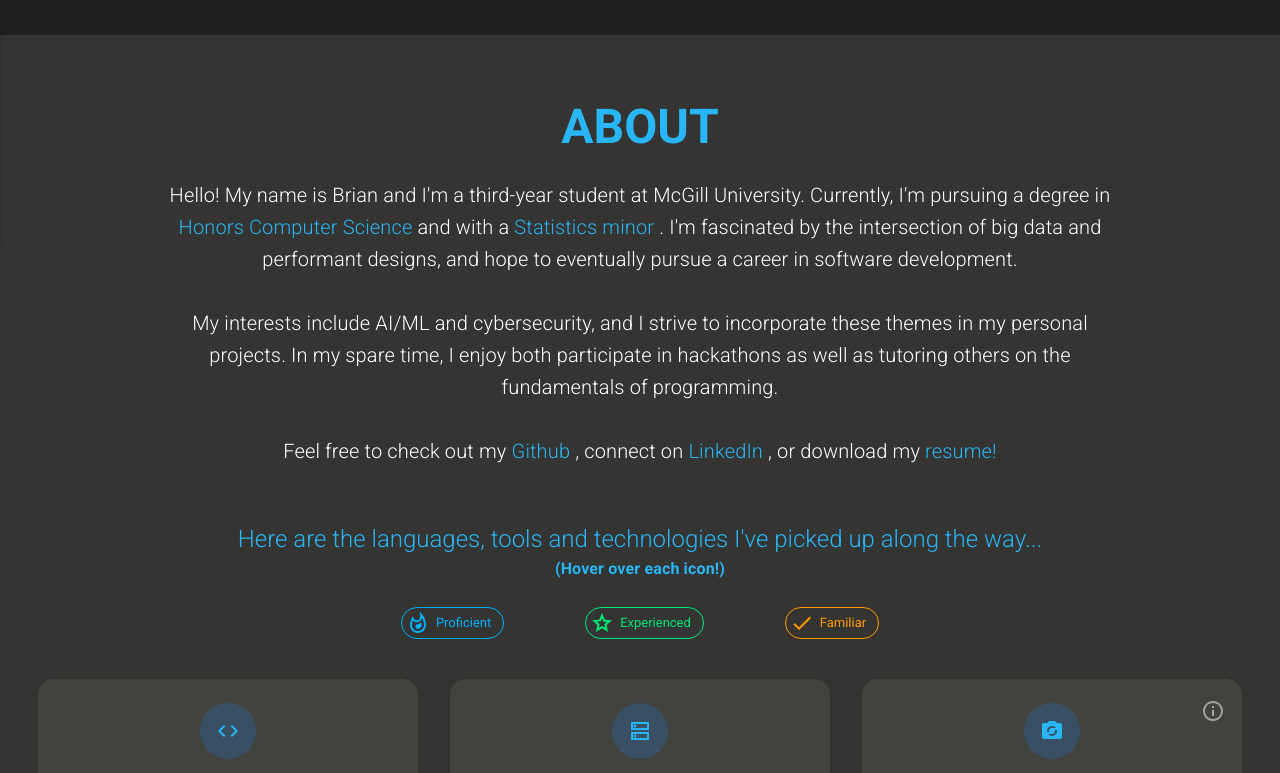
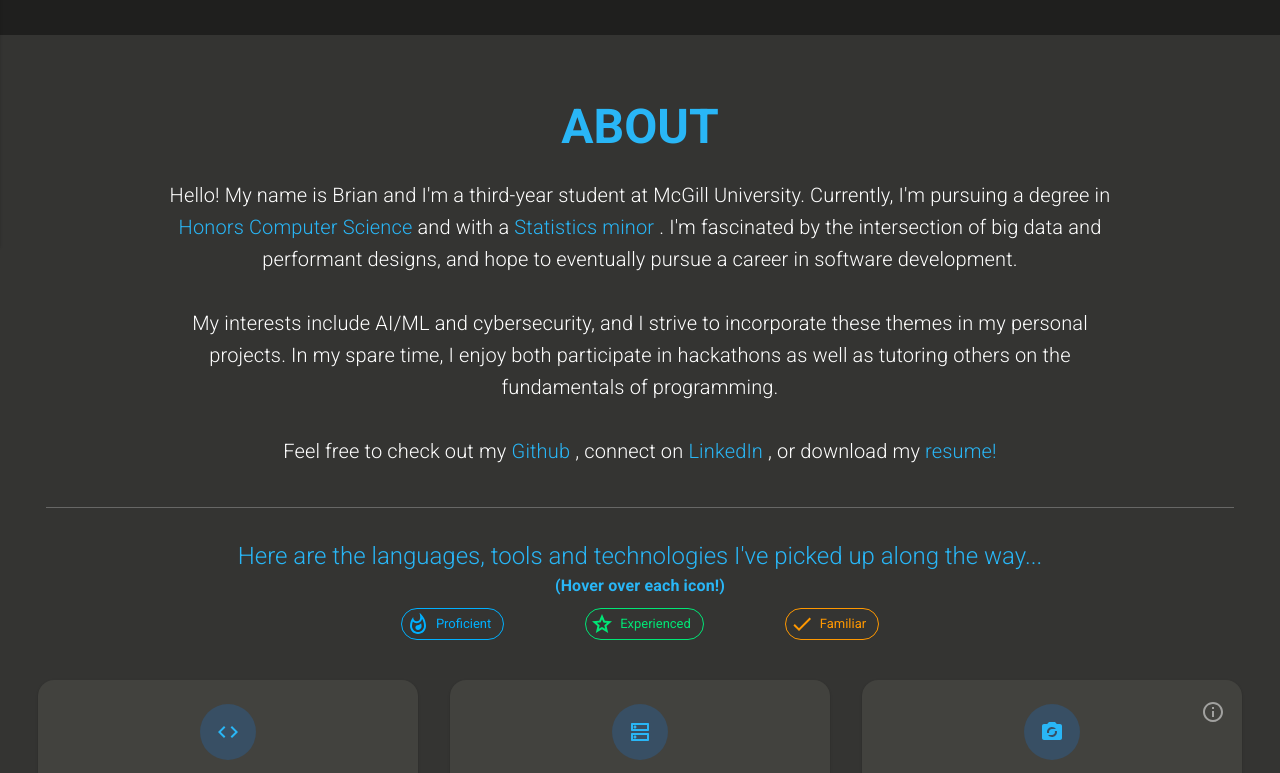
Before and after one commit to BriannHu/Personal-Website-V2, a React (Create React App) app: page / in a window 1280 px wide. Shown: the part 553-1326 px from the top of the page. Built offline with nearby package versions, Linux system fonts and the light colour scheme; a web font is replaced by a local one.

Commit message:
Added divider

```diff
--- a/src/components/About/About.js
+++ b/src/components/About/About.js
@@ -4,6 +4,7 @@ import {
   Avatar,
   Box,
   Chip,
+  Divider,
   Grid,
   Paper,
   Tooltip,
@@ -48,6 +49,12 @@ const useStyles = makeStyles((theme) => ({
   descriptionLink: {
     fontWeight: 100,
     textDecoration: "none",
+  },
+  divider: {
+    backgroundColor: "rgba(255, 255, 255, 0.25)",
+    marginLeft: theme.spacing(3),
+    marginRight: theme.spacing(3),
+    marginBottom: theme.spacing(4),
   },
   hoverDescription: {
     // hides text on mobile since users can't hover
@@ -122,7 +129,7 @@ const useStyles = makeStyles((theme) => ({
     alignItems: "center",
     display: "flex",
     flexDirection: "column",
-    marginBottom: theme.spacing(3),
+    marginBottom: theme.spacing(1),
     textAlign: "center",
   },
 }));
@@ -223,6 +230,7 @@ export default function About(props) {
             </Typography>
           </Typography>
         </Box>
+        <Divider className={classes.divider} />
         <Box className={classes.titleBox}>
           <Typography
             className={classes.conclusion}
```
